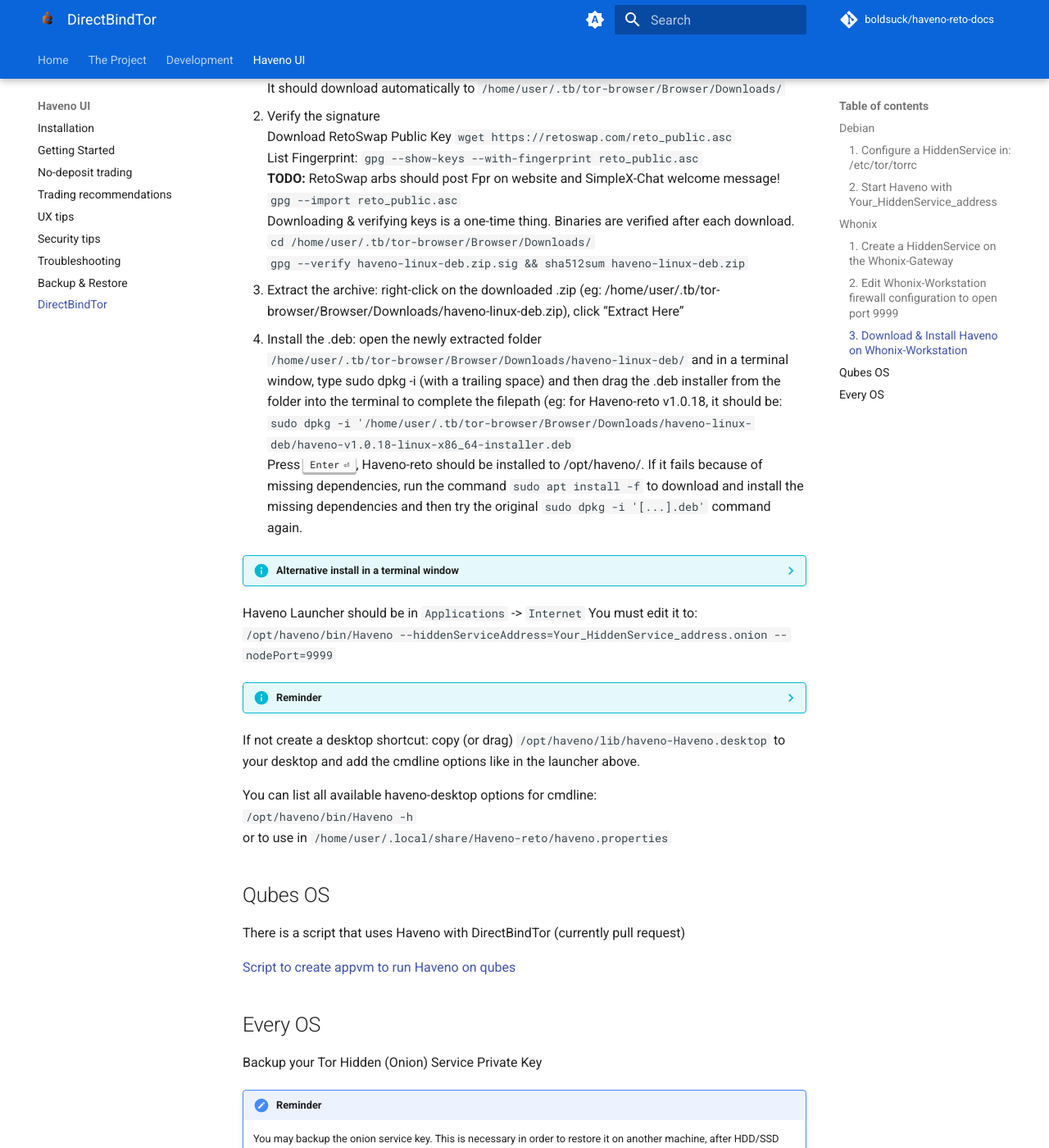
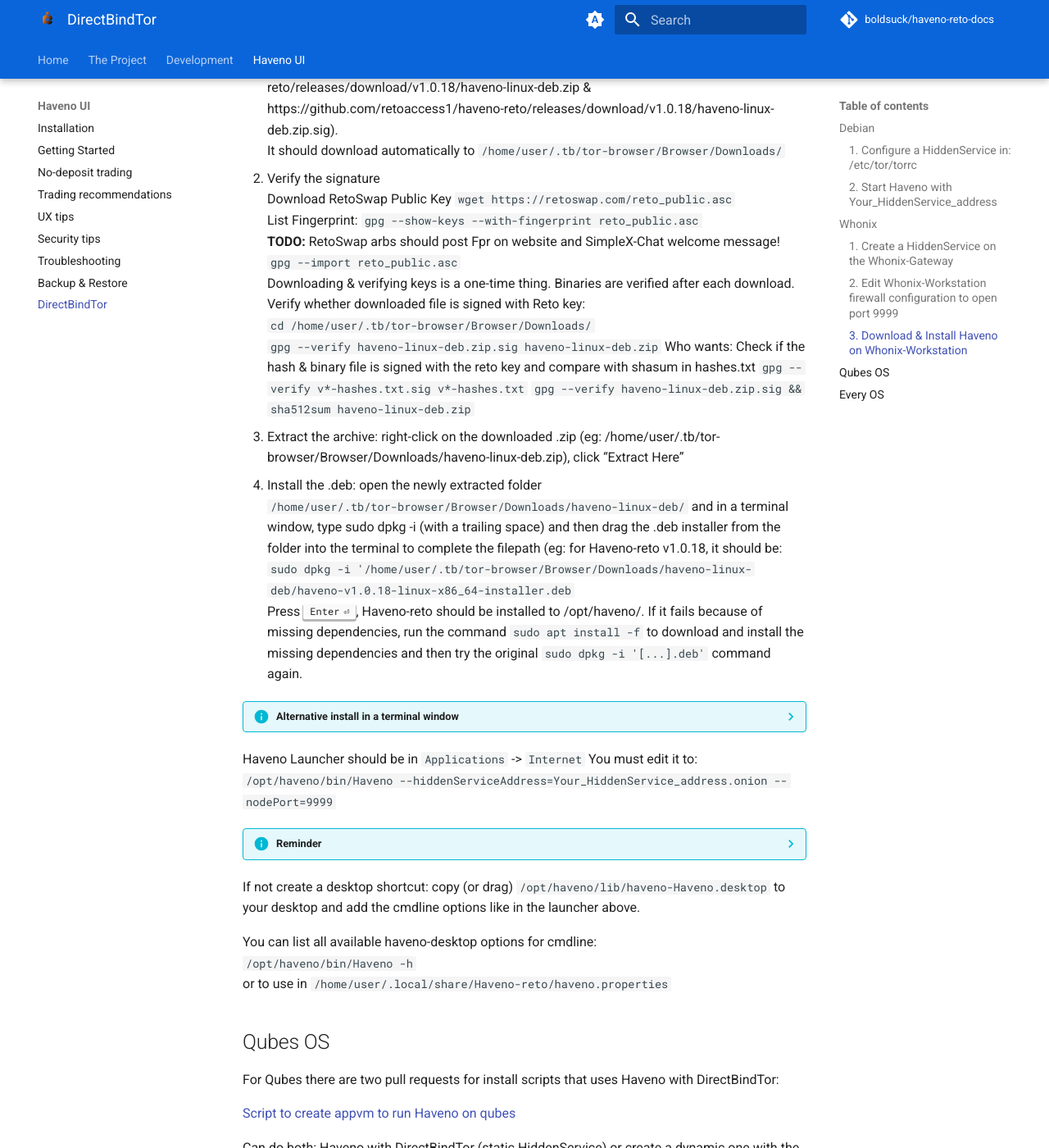
Before and after one commit to boldsuck/haveno-reto-docs, an MkDocs documentation site: the page built from docs/haveno-ui/DirectBindTor.md, in a window 1280 px wide and 1400 px high, scrolled down 2446 px. Shown: the whole window at 82% size. Built offline with MkDocs 1.6.1 and Material for MkDocs 9.7.7, drawn with Linux system fonts in a browser that asks for light colours; plug-ins that fetch from the network failed and are left out; comment, search, counter and statistics services are not loaded; the version menu is left out; some of the changed text lies outside the part shown.

Commit message:
Haveno Whonix Install Guide

````diff
--- a/docs/haveno-ui/DirectBindTor.md
+++ b/docs/haveno-ui/DirectBindTor.md
@@ -14,6 +14,8 @@
 HiddenServiceDir /var/lib/tor/haveno_service/
 HiddenServicePort 9999 127.0.0.1:9999
 HiddenServicePort 9999 [::1]:9999
+# Rate limiting at the Introduction Points (protects the entire Tor network)
+HiddenServiceEnableIntroDoSDefense 1
 ```
 
 ??? info "HiddenService options"
@@ -74,6 +76,8 @@
 # Haveno incoming anonymity connections
 HiddenServiceDir /var/lib/tor/haveno_service/
 HiddenServicePort 9999 10.152.152.11:9999
+# Rate limiting at the Introduction Points (protects the entire Tor network)
+HiddenServiceEnableIntroDoSDefense 1
 ```
 and save the file.
 
@@ -120,8 +124,11 @@
 List Fingerprint: `gpg --show-keys --with-fingerprint reto_public.asc`<br>
 **TODO:** RetoSwap arbs should post Fpr on website and SimpleX-Chat welcome message!<br>
 `gpg --import reto_public.asc`<br>
-Downloading & verifying keys is a one-time thing. Binaries are verified after each download.<br>
+Downloading & verifying keys is a one-time thing. Binaries are verified after each download. Verify whether downloaded file is signed with Reto key:<br>
 `cd /home/user/.tb/tor-browser/Browser/Downloads/`<br>
+`gpg --verify haveno-linux-deb.zip.sig haveno-linux-deb.zip`
+Who wants: Check if the hash & binary file is signed with the reto key and compare with shasum in hashes.txt
+`gpg --verify v*-hashes.txt.sig v*-hashes.txt`
 `gpg --verify haveno-linux-deb.zip.sig && sha512sum haveno-linux-deb.zip`
 
 3. Extract the archive: right-click on the downloaded .zip (eg: /home/user/.tb/tor-browser/Browser/Downloads/haveno-linux-deb.zip), click “Extract Here”<br>
@@ -154,9 +161,14 @@
 
 ## Qubes OS
 
-There is a script that uses Haveno with DirectBindTor (currently pull request)
+For Qubes there are two pull requests for install scripts that uses Haveno with DirectBindTor:
 
 [Script to create appvm to run Haveno on qubes](https://github.com/haveno-dex/haveno/pull/1583)
+
+Can do both: Haveno with DirectBindTor (static HiddenService) or create a dynamic one with the help of Netlayer/jtorctl.
+
+[install_qubes](https://github.com/haveno-dex/haveno/pull/1611)
+[install_qubes](https://github.com/PromptPunksFauxCough/haveno/tree/install_qubes/scripts/install_qubes)
 
 ## Every OS
 
````
Also changed, not shown: other parts of docs/haveno-ui/DirectBindTor.md (+1 -1 lines).
